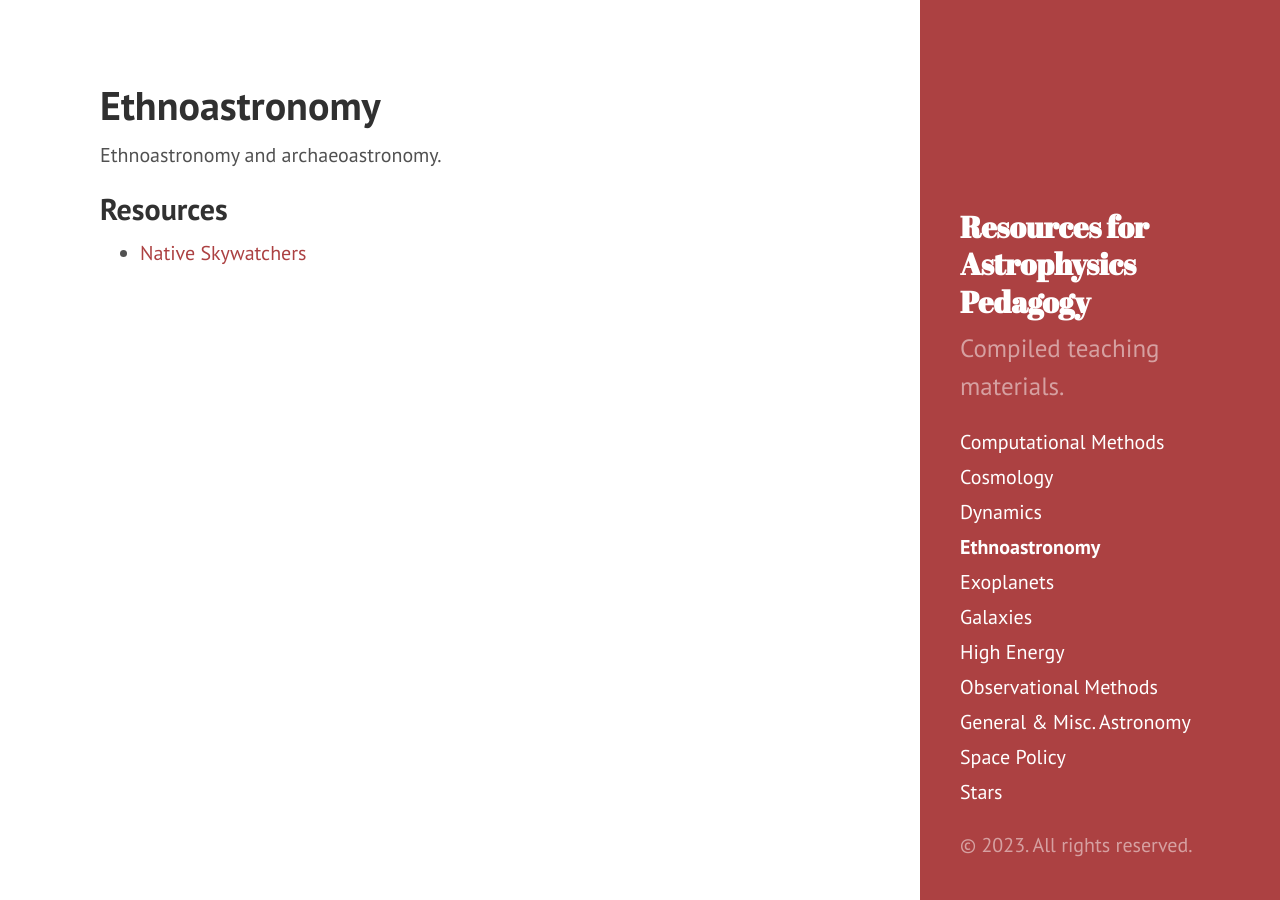
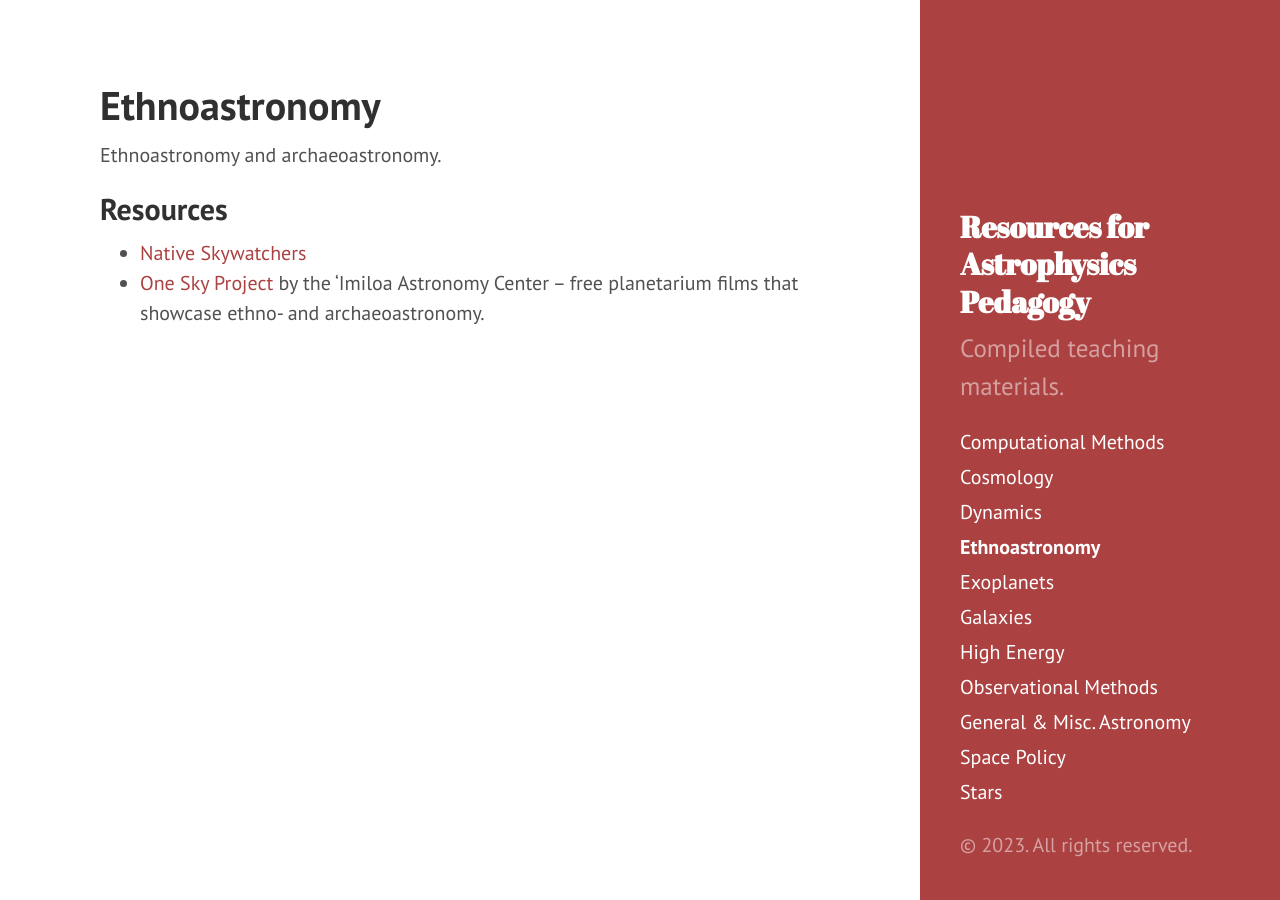
Before and after one commit to astroteaching/astroteaching.github.io, a Jekyll site: the page built from ethnoastronomy.md, in a window 1280 px wide. Built offline with Jekyll 4.4.1, drawn with Linux system fonts in a browser that asks for light colours.

Commit message:
add One Sky Project

```diff
--- a/ethnoastronomy.md
+++ b/ethnoastronomy.md
@@ -8,3 +8,4 @@ Ethnoastronomy and archaeoastronomy.
 ## Resources
 - [Native Skywatchers](https://www.nativeskywatchers.com)
 <!-- - Aboriginal Star Knowledge's [Native American Astronomy](http://www.kstrom.net/isk/stars/starmenu.html) (archived 1997) -->
+- [One Sky Project](https://oneskyproject.org) by the ‘Imiloa Astronomy Center -- free planetarium films that showcase ethno- and archaeoastronomy.
```
